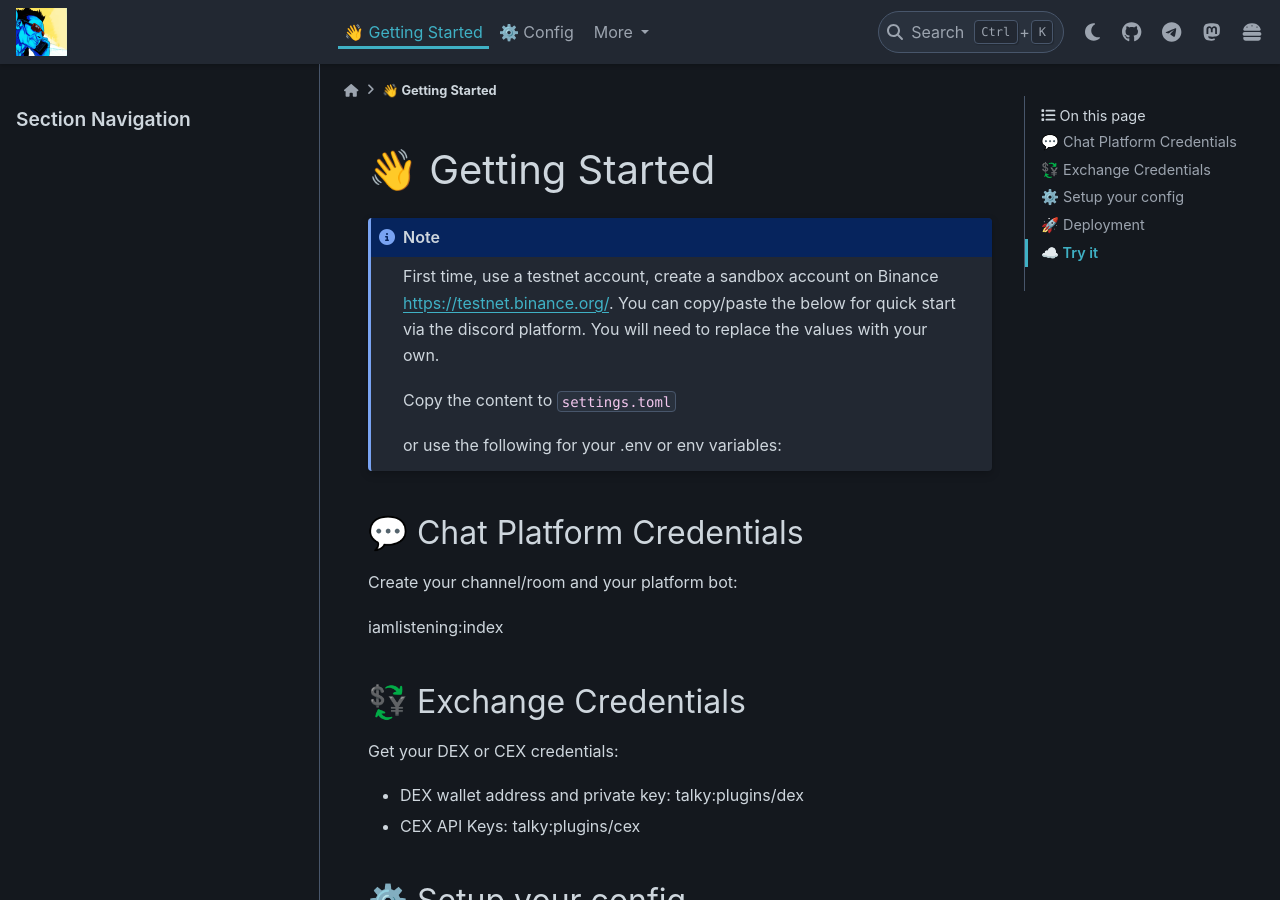
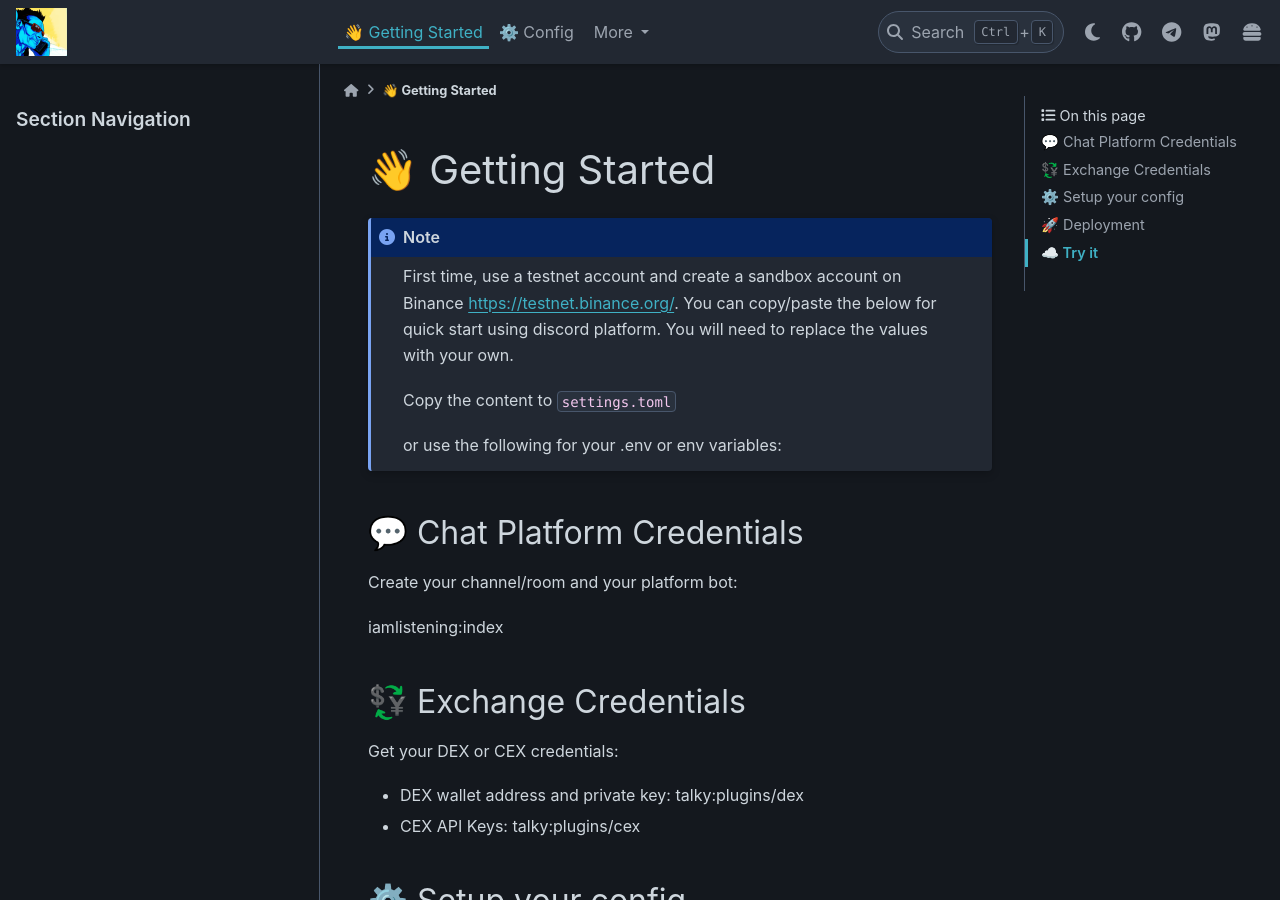
Before and after one commit to mraniki/tt, a Sphinx documentation site: the page built from docs/01_start.rst, in a window 1280 px wide and 900 px high. Built offline with Sphinx 7.4.7 and the PyData theme 0.15.4, drawn with Linux system fonts in a browser that asks for light colours; pages that are not in the unit, such as notebooks, are missing from menus.

Commit message:
📝 doc update

```diff
--- a/docs/01_start.rst
+++ b/docs/01_start.rst
@@ -3,8 +3,8 @@
 👋 Getting Started
 ==================
 
-.. note:: First time, use a testnet account, create a sandbox account on Binance https://testnet.binance.org/.
-   You can copy/paste the below for quick start via the discord platform. You will need to replace the values with your own.
+.. note:: First time, use a testnet account and create a sandbox account on Binance https://testnet.binance.org/.
+   You can copy/paste the below for quick start using discord platform. You will need to replace the values with your own.
 
    Copy the content to :file:`settings.toml`
 
@@ -26,6 +26,7 @@
       cex_defaulttype = "spot"
       cex_ordertype = "market"
 
+
    or use the following for your .env or env variables:
 
    .. code:: console
@@ -41,9 +42,9 @@
       TT_CEX_NAME = 'binance'
       TT_CEX_API = 'your_binance_api_sandbox_key'
       TT_CEX_SECRET = 'your_binance_api_sandbox_secret'
-      TT_CEX_testmode = true
-      TT_CEX_defaulttype = "spot"
-      TT_CEX_ordertype = "market"
+      TT_CEX_TESTMODE = true
+      TT_CEX_DEFAULTTYPE = "spot"
+      TT_CEX_ORDERTYPE = "market"
 
 
 💬 Chat Platform Credentials
```
